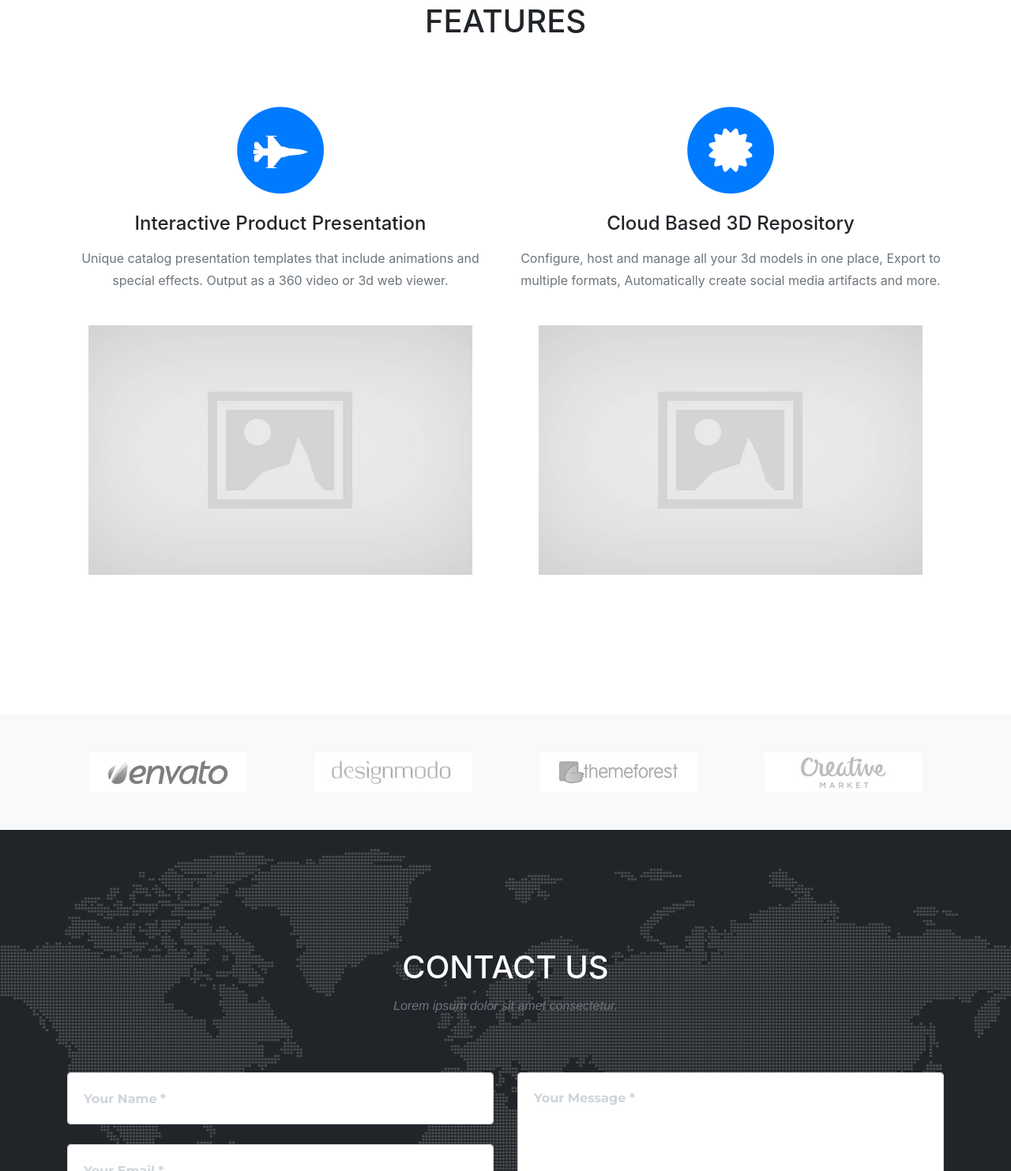
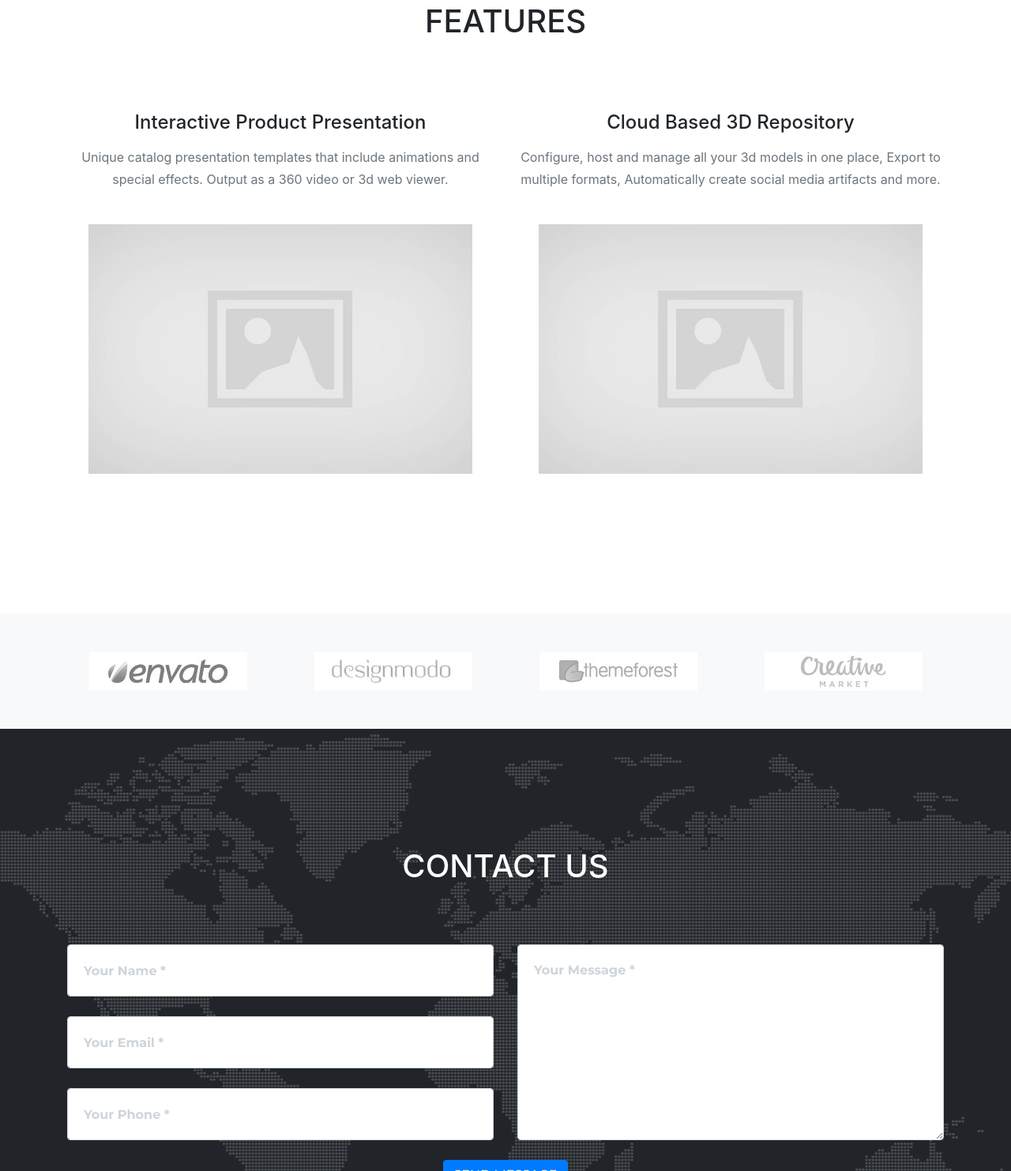
Before and after one commit to stharry/polyview-web, a website with bundled scripts: page index.html in a window 1280 px wide. Shown: the part 2734-4217 px from the top of the page at 79% size. Built offline with nearby package versions, Linux system fonts and the light colour scheme; a web font is replaced by a local one.

Commit message:
Removing icons from features

```diff
--- a/index.html
+++ b/index.html
@@ -184,10 +184,6 @@
         </div>
         <div class="row text-center">
           <div class="col-md-6">
-            <span class="fa-stack fa-4x">
-              <i class="fa fa-circle fa-stack-2x text-primary"></i>
-              <i class="fa fa-fighter-jet fa-stack-1x fa-inverse"></i>
-            </span>
             <h4 class="service-heading">Interactive Product Presentation</h4>
             <p class="text-muted">Unique catalog presentation templates that include animations and special effects.
                 Output as a 360 video or 3d web viewer.</p>
@@ -196,10 +192,6 @@
             </div>-->
           </div>
           <div class="col-md-6">
-            <span class="fa-stack fa-4x">
-              <i class="fa fa-circle fa-stack-2x text-primary"></i>
-              <i class="fa fa-certificate fa-stack-1x fa-inverse"></i>
-            </span>
             <h4 class="service-heading">Cloud Based 3D Repository</h4>
             <p class="text-muted">Configure, host and manage all your 3d models in one place, Export to multiple formats, Automatically create social media artifacts and more.</p>
             <!-- <div class="feature-img">
@@ -217,98 +209,6 @@
         </div>
       </div>
     </section>
-
-
-    <!-- Team
-    <section class="bg-light" id="team">
-      <div class="container">
-        <div class="row">
-          <div class="col-lg-12 text-center">
-            <h2 class="section-heading text-uppercase">Our Amazing Team</h2>
-            <h3 class="section-subheading text-muted">Lorem ipsum dolor sit amet consectetur.</h3>
-          </div>
-        </div>
-        <div class="row">
-          <div class="col-sm-4">
-            <div class="team-member">
-              <img class="mx-auto rounded-circle" src="img/team/1.jpg" alt="">
-              <h4>Kay Garland</h4>
-              <p class="text-muted">Lead Designer</p>
-              <ul class="list-inline social-buttons">
-                <li class="list-inline-item">
-                  <a href="#">
-                    <i class="fa fa-twitter"></i>
-                  </a>
-                </li>
-                <li class="list-inline-item">
-                  <a href="#">
-                    <i class="fa fa-facebook"></i>
-                  </a>
-                </li>
-                <li class="list-inline-item">
-                  <a href="#">
-                    <i class="fa fa-linkedin"></i>
-                  </a>
-                </li>
-              </ul>
-            </div>
-          </div>
-          <div class="col-sm-4">
-            <div class="team-member">
-              <img class="mx-auto rounded-circle" src="img/team/2.jpg" alt="">
-              <h4>Larry Parker</h4>
-              <p class="text-muted">Lead Marketer</p>
-              <ul class="list-inline social-buttons">
-                <li class="list-inline-item">
-                  <a href="#">
-                    <i class="fa fa-twitter"></i>
-                  </a>
-                </li>
-                <li class="list-inline-item">
-                  <a href="#">
-                    <i class="fa fa-facebook"></i>
-                  </a>
-                </li>
-                <li class="list-inline-item">
-                  <a href="#">
-                    <i class="fa fa-linkedin"></i>
-                  </a>
-                </li>
-              </ul>
-            </div>
-          </div>
-          <div class="col-sm-4">
-            <div class="team-member">
-              <img class="mx-auto rounded-circle" src="img/team/3.jpg" alt="">
-              <h4>Diana Pertersen</h4>
-              <p class="text-muted">Lead Developer</p>
-              <ul class="list-inline social-buttons">
-                <li class="list-inline-item">
-                  <a href="#">
-                    <i class="fa fa-twitter"></i>
-                  </a>
-                </li>
-                <li class="list-inline-item">
-                  <a href="#">
-                    <i class="fa fa-facebook"></i>
-                  </a>
-                </li>
-                <li class="list-inline-item">
-                  <a href="#">
-                    <i class="fa fa-linkedin"></i>
-                  </a>
-                </li>
-              </ul>
-            </div>
-          </div>
-        </div>
-        <div class="row">
-          <div class="col-lg-8 mx-auto text-center">
-            <p class="large text-muted">Lorem ipsum dolor sit amet, consectetur adipisicing elit. Aut eaque, laboriosam veritatis, quos non quis ad perspiciatis, totam corporis ea, alias ut unde.</p>
-          </div>
-        </div>
-      </div>
-    </section> -->
 
     <!-- Clients -->
     <section class="py-5 bg-light">
@@ -344,7 +244,7 @@
         <div class="row">
           <div class="col-lg-12 text-center">
             <h2 class="section-heading text-uppercase">Contact Us</h2>
-            <h3 class="section-subheading text-muted">Lorem ipsum dolor sit amet consectetur.</h3>
+            <h3 class="section-subheading text-muted"><h3>
           </div>
         </div>
         <div class="row">
```
